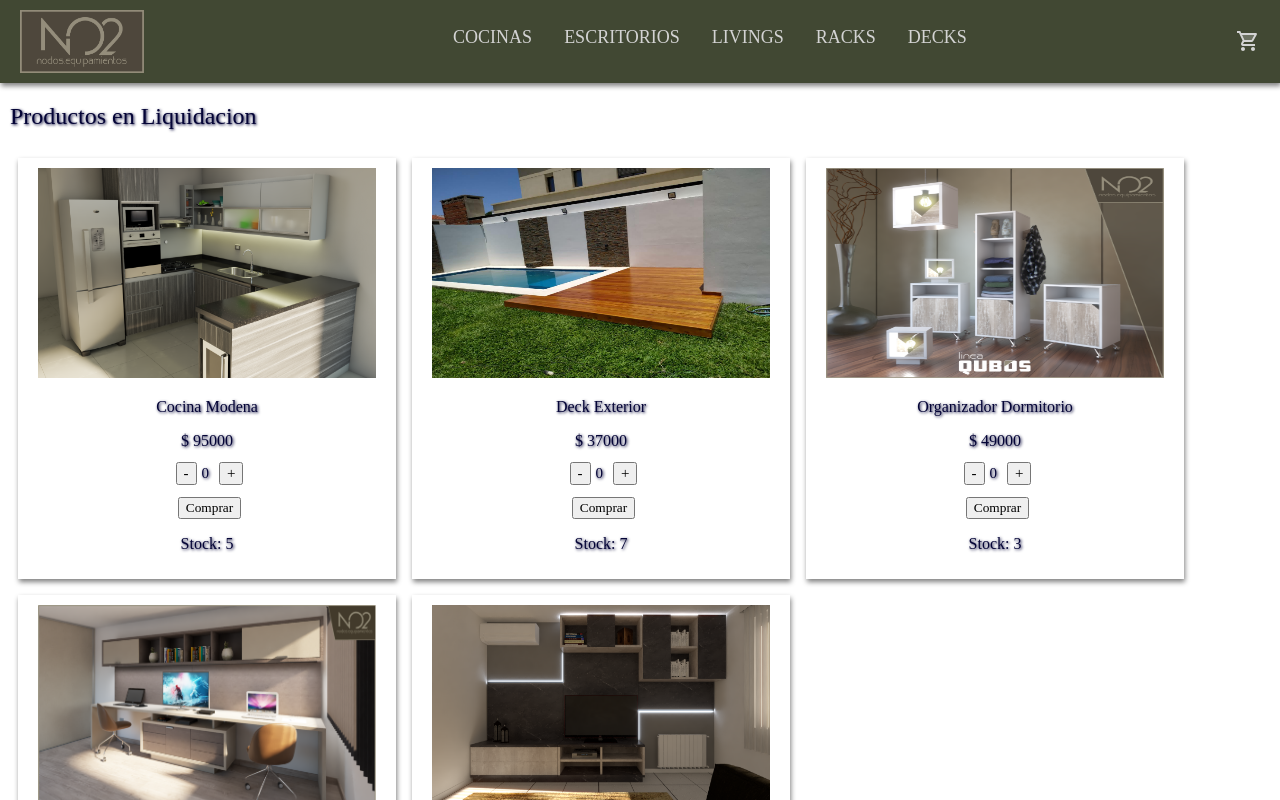
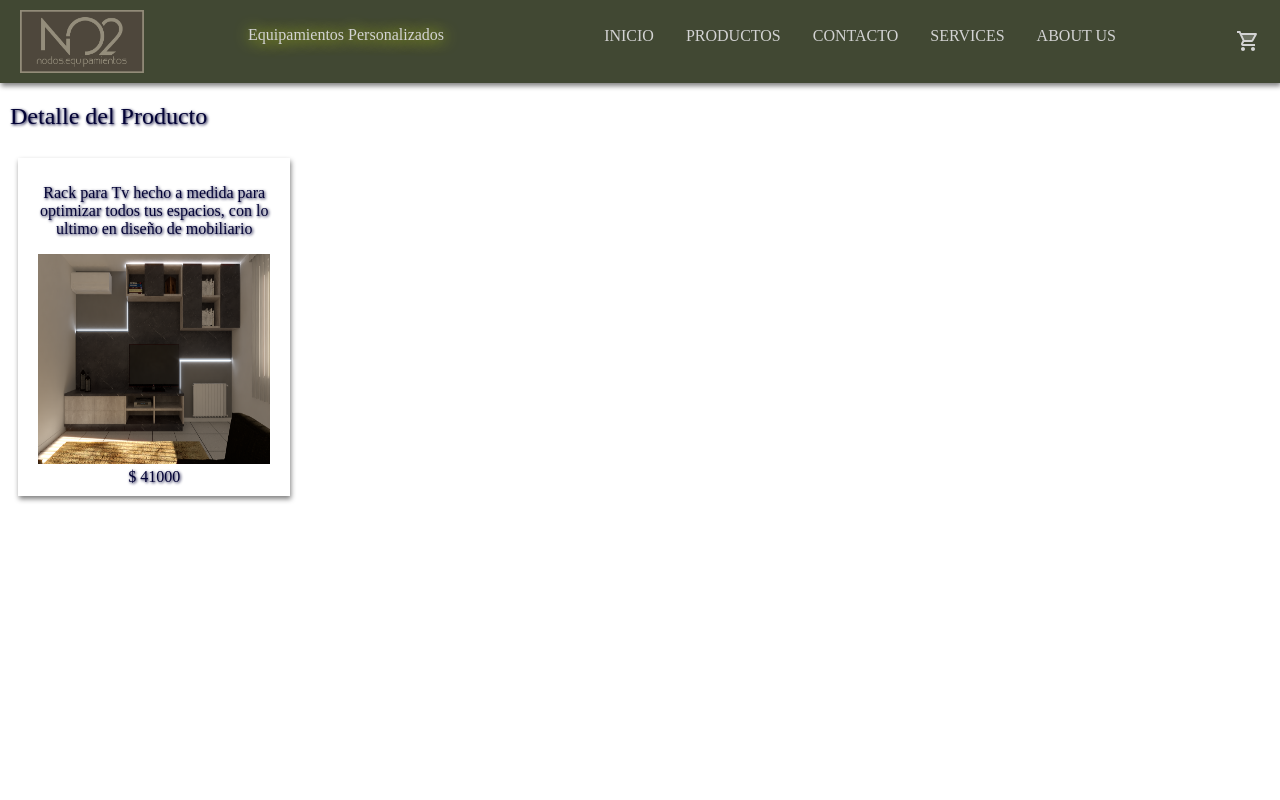
Before and after one commit to Hennry83/react-no2, a React (Create React App) app: page / in a window 1280 px wide. Shown: the top 800 px of the page. Built offline with nearby package versions, Linux system fonts and the light colour scheme; a web font is replaced by a local one.

Commit message:
Desafío: Detalle de Producto

```diff
--- a/src/App.js
+++ b/src/App.js
@@ -1,14 +1,35 @@
 import './App.scss';
 import NavBar from './components/NavBar/NavBar';
 import ItemListContainer from './components/ItemListContainer/ItemListContainer';
+import ItemDetailContainer from './components/ItemDetailContainer/ItemDetailContainer';
+//import React, {useState, useEffect} from 'react';
 
 function App() {
+
+  //Ejercicio practico de consumir API con fetch
+  /* const [pokemon, setPokemon] = useState([]);
+  useEffect( ()=>{
+    fetch('https://pokeapi.co/api/v2/pokemon?limit=10')
+    .then((response)=>{
+      return response.json();
+    })
+    .then((data)=>{
+      console.log(data);
+      setPokemon(data.results);
+    });
+  },[]) */
+
   return (
     //JSX
     <div className="container" >
+      {/* <h1>POKEMONES</h1>
+      {pokemon.map((poke, i)=>{
+        return <p key={i}>{poke.name}</p>;
+      })} */}
       <NavBar />
       <section className='main-container'>
-        <ItemListContainer titleSection="Productos en Liquidacion"/>
+        {/* <ItemListContainer titleSection="Productos en Liquidacion"/> */}
+        <ItemDetailContainer />
       </section>
     </div>
   );
--- /dev/null
+++ b/src/components/ItemDetailContainer/ItemDetailContainer.js
@@ -0,0 +1,38 @@
+import { useEffect, useState } from "react"
+import ItemList from "../ItemList/ItemList"
+import './ItemDetailContainer.scss'
+import ItemDetail from '../../utils/ItemDetail'
+
+
+const ItemDetailContainer = () => {
+
+    const [detailProduct, setDetailProduct] = useState([])
+
+    const getDetail = new Promise( (resolve, reject) => {
+        setTimeout( () => {
+            resolve(ItemDetail)
+        }, 1000)
+    })
+
+    useEffect(() => {
+        getDetail
+            .then( (res) => { // Respuesta OK
+                //console.log("Detail Product: ", res)
+                setDetailProduct(res)
+            })
+            .catch( (error) => { // Falla la respuesta
+                console.log("La llamada fallo")
+            })
+            .finally( () => { // Siempre que termina por OK o Fallo
+            })
+    }, [])
+
+
+    return(
+        <div className='detail-products'>
+            <h2>Detalle del Producto</h2>
+            <ItemList dataDetail={detailProduct}/>
+        </div>
+    )
+}
+export default ItemDetailContainer
--- /dev/null
+++ b/src/components/ItemDetailContainer/ItemDetailContainer.scss
@@ -0,0 +1,10 @@
+.detail-products{
+    display: flex;
+    flex-direction: row;
+    flex-wrap: wrap;
+    //justify-content: center;
+    h2{
+        width: 100%;
+        text-align: start;
+    }
+}
--- a/src/components/ItemList/ItemList.js
+++ b/src/components/ItemList/ItemList.js
@@ -1,12 +1,20 @@
 import ItemProduct from "../ItemProduct/ItemProduct"
 
-const ItemList = ({dataProducts}) =>{
+//const ItemList = ({dataProducts}) =>{
+const ItemList = ({dataDetail}) =>{
     return(
-        <>
+/*         <>
             {dataProducts.map( (product) => {
                 return <ItemProduct key={product.id} data={product}/>
             })}
-        </>
+        </> */
+
+        //Desafío: Detalle de Producto (Clase 6)
+        <>
+        {dataDetail.map( (product) => {
+            return <ItemProduct key={product.id} data={product}/>
+        })}
+    </>
     )
 }
 
--- a/src/components/ItemProduct/ItemProduct.js
+++ b/src/components/ItemProduct/ItemProduct.js
@@ -1,17 +1,20 @@
 import './ItemProduct.scss'
 import ItemCount from './ItemCount'
 
-//const ItemProduct = ({title, price, image, stock}) => {
 const ItemProduct = ({data}) => {
+
+    //const {title, image, price, stock} = data
+    const {description,image, price} = data
 
     return(
         <div className="item-product">
-            <img src={`/assets/${data.image}`} alt="Imagen producto"/>
-            <p>{data.title}</p>
-            <span>$ {data.price}</span>
-            <ItemCount stockItem = {data.stock}/>
-            <button>Comprar</button>
-            <p>Stock: {data.stock}</p>
+            <p>{description}</p>
+            <img src={`/assets/${image}`} alt="Imagen producto"/>
+            {/* <p>{title}</p> */}
+            <span>$ {price}</span>
+            {/* <ItemCount stockItem = {stock}/> */}
+            {/* <button>Comprar</button> */}
+            {/* <p>Stock: {stock}</p> */}
         </div>
     )
 }
--- a/src/components/NavBar/NavBar.js
+++ b/src/components/NavBar/NavBar.js
@@ -6,12 +6,13 @@ const NavBar = () => {
         // Fragment
         <div className='navbar'>
             <img src="/assets/header.png" alt="logo no2"/>
+            <p>Equipamientos Personalizados</p>
             <ul>
-                <li><button>Cocinas</button></li>
-                <li><button>Escritorios</button></li>
-                <li><button>Livings</button></li>
-                <li><button>Racks</button></li>
-                <li><button>Decks</button></li>
+                <li><button>Inicio</button></li>
+                <li><button>Productos</button></li>
+                <li><button>Contacto</button></li>
+                <li><button>Services</button></li>
+                <li><button>About Us</button></li>
             </ul>
             <CartWidget />
         </div>
--- a/src/components/NavBar/NavBar.scss
+++ b/src/components/NavBar/NavBar.scss
@@ -12,6 +12,10 @@
         width: 10%;
         height: 15%;
     }
+    p{
+        text-shadow: 1px 1px 15px rgb(217, 255, 0);
+        font-size: 16px;
+    }
     ul {
         list-style: none;
         display: flex;
@@ -22,7 +26,7 @@
             button {
                 background: none;
                 border: none;
-                font-size: 18px;
+                font-size: 16px;
                 cursor: pointer;
                 text-transform: uppercase;
                 color: lightgrey;
--- /dev/null
+++ b/src/utils/ItemDetail.js
@@ -0,0 +1,11 @@
+const itemDetail = [
+    {
+        id:1,
+        title: "Rack TV",
+        description: "Rack para Tv hecho a medida para optimizar todos tus espacios, con lo ultimo en diseño de mobiliario",
+        price: 41000,
+        image: 'rack1.jpg',
+    },
+]
+
+export default itemDetail
```
